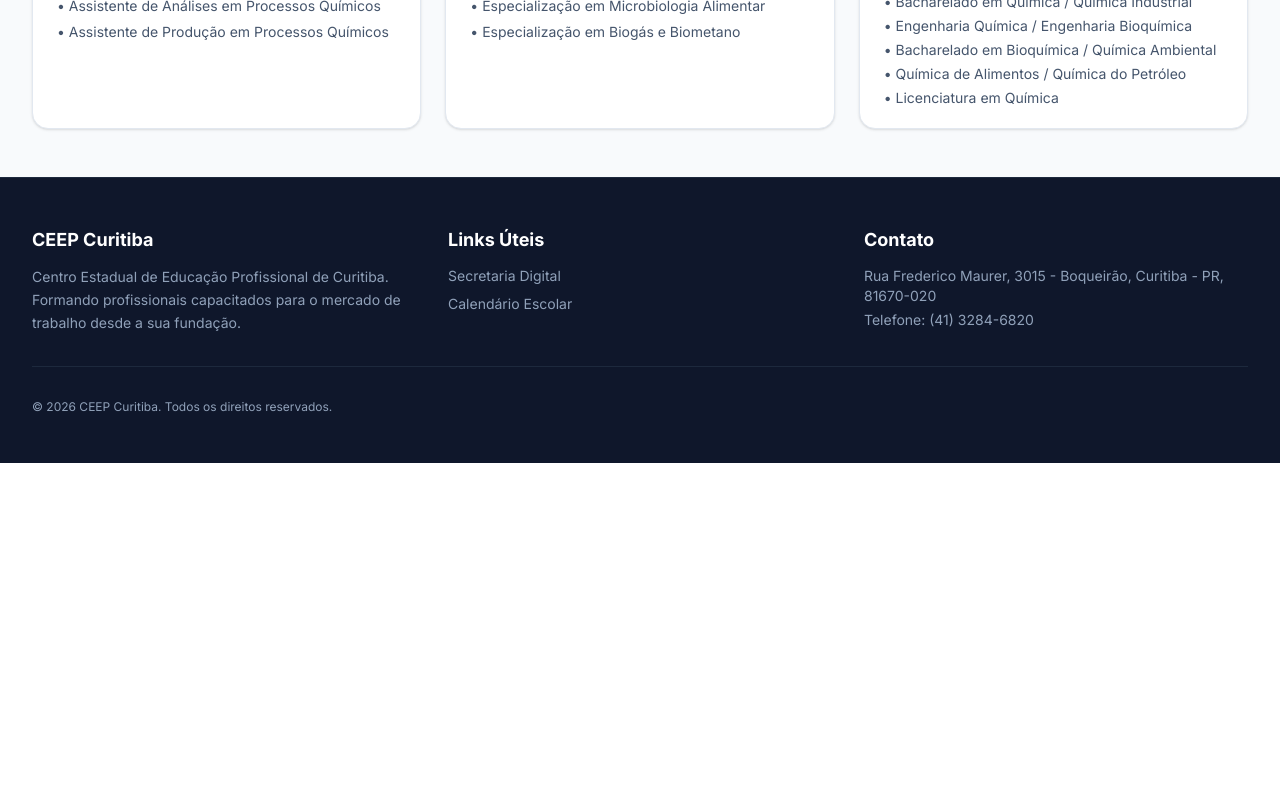
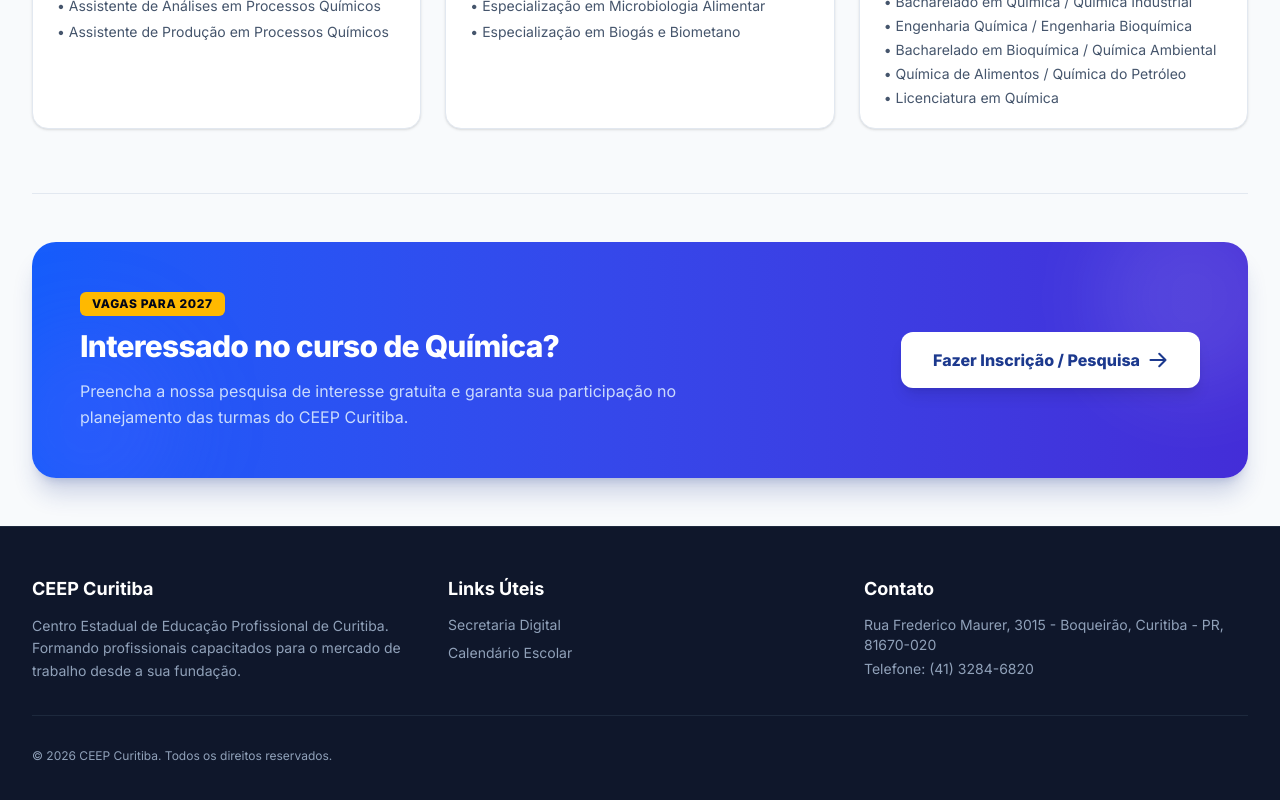
Before and after one commit to nathanveridoc/ceep-frontend, a Next.js app: page /cursos/quimica in a window 1280 px wide. Shown: the part 1887-2687 px from the top of the page. Before the commit the page ends 2350 px from the top, so only its background shows below. Built offline with nearby package versions, Linux system fonts and the light colour scheme.

Commit message:
++ adicionado botão de redirecionamento para inscrição na aba de cada curso

```diff
--- /dev/null
+++ b/app/components/BotaoRedirecionamentoInscricao.tsx
@@ -0,0 +1,59 @@
+import React from "react";
+import Link from "next/link";
+
+interface BotaoRedirecionamentoInscricaoProps {
+  nomeCurso?: string;
+  anoLetivo?: string;
+}
+
+export default function BotaoRedirecionamentoInscricao({
+  nomeCurso,
+  anoLetivo = "2027",
+}: BotaoRedirecionamentoInscricaoProps) {
+  return (
+    <div className="mt-16 pt-12 border-t border-slate-200">
+      <div className="relative bg-gradient-to-r from-blue-600 to-indigo-700 rounded-3xl p-8 sm:p-12 shadow-xl shadow-blue-900/20 overflow-hidden text-center sm:text-left">
+        {/* Efeitos decorativos de fundo */}
+        <div className="absolute -right-10 -top-10 w-48 h-48 bg-white/10 rounded-full blur-2xl pointer-events-none" />
+        <div className="absolute -left-10 -bottom-10 w-48 h-48 bg-indigo-500/20 rounded-full blur-2xl pointer-events-none" />
+
+        <div className="relative z-10 flex flex-col lg:flex-row items-center justify-between gap-8">
+          <div className="max-w-2xl space-y-3">
+            <span className="inline-block bg-amber-400 text-slate-950 text-xs font-extrabold uppercase tracking-wider px-3 py-1 rounded-md">
+              Vagas para {anoLetivo}
+            </span>
+            <h3 className="text-2xl sm:text-3xl font-extrabold text-white tracking-tight leading-tight">
+              Interessado no {nomeCurso ? `curso de ${nomeCurso}` : "curso"}?
+            </h3>
+            <p className="text-blue-100/90 text-sm sm:text-base leading-relaxed">
+              Preencha a nossa pesquisa de interesse gratuita e garanta sua participação no planejamento das turmas do CEEP Curitiba.
+            </p>
+          </div>
+
+          <div className="flex-shrink-0 w-full sm:w-auto">
+            <Link
+              href="/inscricao"
+              className="inline-flex items-center justify-center gap-2 w-full sm:w-auto bg-white hover:bg-amber-400 text-blue-900 hover:text-slate-950 font-extrabold px-8 py-4 rounded-xl shadow-lg transition-all hover:scale-[1.02] text-sm sm:text-base"
+            >
+              <span>Fazer Inscrição / Pesquisa</span>
+              <svg
+                xmlns="http://www.w3.org/2000/svg"
+                fill="none"
+                viewBox="0 0 24 24"
+                strokeWidth={2.5}
+                stroke="currentColor"
+                className="w-5 h-5"
+              >
+                <path
+                  strokeLinecap="round"
+                  strokeLinejoin="round"
+                  d="M13.5 4.5L21 12m0 0l-7.5 7.5M21 12H3"
+                />
+              </svg>
+            </Link>
+          </div>
+        </div>
+      </div>
+    </div>
+  );
+}
--- a/app/cursos/biotecnologia/page.tsx
+++ b/app/cursos/biotecnologia/page.tsx
@@ -1,4 +1,5 @@
 import React from 'react';
+import BotaoRedirecionamentoInscricao from '@/app/components/BotaoRedirecionamentoInscricao';
 
 export default function DetalheCursoBiotecnologia() {
   return (
@@ -153,7 +154,7 @@
             </div>
           </div>
         </div>
-
+        <BotaoRedirecionamentoInscricao nomeCurso="Biotecnologia" />
       </div>
     </div>
   );
--- a/app/cursos/desenvolvimento-de-sistemas/page.tsx
+++ b/app/cursos/desenvolvimento-de-sistemas/page.tsx
@@ -1,4 +1,6 @@
 import React from 'react';
+import BotaoRedirecionamentoInscricao from '@/app/components/BotaoRedirecionamentoInscricao';
+
 
 export default function DetalheCursoDesenvolvimentoSistemas() {
   return (
@@ -179,7 +181,7 @@
 
           </div>
         </div>
-
+        <BotaoRedirecionamentoInscricao nomeCurso="Desenvolvimento de Sistemas" />
       </div>
     </div>
   );
--- a/app/cursos/edificacoes/page.tsx
+++ b/app/cursos/edificacoes/page.tsx
@@ -1,4 +1,5 @@
 import React from 'react';
+import BotaoRedirecionamentoInscricao from '@/app/components/BotaoRedirecionamentoInscricao';
 
 export default function DetalheCursoEdificacoes() {
   return (
@@ -187,7 +188,7 @@
 
           </div>
         </div>
-
+        <BotaoRedirecionamentoInscricao nomeCurso="Edificações" />
       </div>
     </div>
   );
--- a/app/cursos/eletromecanica/page.tsx
+++ b/app/cursos/eletromecanica/page.tsx
@@ -1,4 +1,5 @@
 import React from 'react';
+import BotaoRedirecionamentoInscricao from '@/app/components/BotaoRedirecionamentoInscricao';
 
 export default function DetalheCursoEletromecanica() {
   return (
@@ -225,7 +226,7 @@
 
           </div>
         </div>
-
+        <BotaoRedirecionamentoInscricao nomeCurso="Eletromecânica" />
       </div>
     </div>
   );
--- a/app/cursos/eletronica/page.tsx
+++ b/app/cursos/eletronica/page.tsx
@@ -1,4 +1,5 @@
 import React from 'react';
+import BotaoRedirecionamentoInscricao from '@/app/components/BotaoRedirecionamentoInscricao';
 
 export default function DetalheCursoEletronica() {
   return (
@@ -227,7 +228,7 @@
 
           </div>
         </div>
-
+        <BotaoRedirecionamentoInscricao nomeCurso="Eletrônica" />
       </div>
     </div>
   );
--- a/app/cursos/farmacia/page.tsx
+++ b/app/cursos/farmacia/page.tsx
@@ -1,4 +1,5 @@
 import React from 'react';
+import BotaoRedirecionamentoInscricao from '@/app/components/BotaoRedirecionamentoInscricao';
 
 export default function DetalheCursoFarmacia() {
   return (
@@ -215,7 +216,7 @@
 
           </div>
         </div>
-
+        <BotaoRedirecionamentoInscricao nomeCurso="Farmácia" />
       </div>
     </div>
   );
--- a/app/cursos/manutencao-automotiva/page.tsx
+++ b/app/cursos/manutencao-automotiva/page.tsx
@@ -1,4 +1,5 @@
 import React from 'react';
+import BotaoRedirecionamentoInscricao from '@/app/components/BotaoRedirecionamentoInscricao';
 
 export default function DetalheCursoManutencaoAutomotiva() {
   return (
@@ -208,7 +209,7 @@
 
           </div>
         </div>
-
+        <BotaoRedirecionamentoInscricao nomeCurso="Manutenção Automotiva" />
       </div>
     </div>
   );
--- a/app/cursos/mecanica/page.tsx
+++ b/app/cursos/mecanica/page.tsx
@@ -1,4 +1,5 @@
 import React from 'react';
+import BotaoRedirecionamentoInscricao from '@/app/components/BotaoRedirecionamentoInscricao';
 
 export default function DetalheCursoMecanica() {
   return (
@@ -246,7 +247,7 @@
 
           </div>
         </div>
-
+        <BotaoRedirecionamentoInscricao nomeCurso="Mecânica" />
       </div>
     </div>
   );
--- a/app/cursos/meio-ambiente/page.tsx
+++ b/app/cursos/meio-ambiente/page.tsx
@@ -1,4 +1,5 @@
 import React from 'react';
+import BotaoRedirecionamentoInscricao from '@/app/components/BotaoRedirecionamentoInscricao';
 
 export default function DetalheCursoMeioAmbiente() {
   return (
@@ -199,7 +200,7 @@
 
           </div>
         </div>
-
+        <BotaoRedirecionamentoInscricao nomeCurso="Meio Ambiente" />
       </div>
     </div>
   );
--- a/app/cursos/programacao-de-jogos-digitais/page.tsx
+++ b/app/cursos/programacao-de-jogos-digitais/page.tsx
@@ -1,4 +1,5 @@
 import React from 'react';
+import BotaoRedirecionamentoInscricao from '@/app/components/BotaoRedirecionamentoInscricao';
 
 export default function DetalheCursoJogosDigitais() {
   return (
@@ -184,7 +185,7 @@
 
           </div>
         </div>
-
+        <BotaoRedirecionamentoInscricao nomeCurso="Programação de Jogos Digitais" />
       </div>
     </div>
   );
--- a/app/cursos/quimica/page.tsx
+++ b/app/cursos/quimica/page.tsx
@@ -1,4 +1,5 @@
 import React from 'react';
+import BotaoRedirecionamentoInscricao from '@/app/components/BotaoRedirecionamentoInscricao';
 
 export default function DetalheCursoQuimica() {
   return (
@@ -198,7 +199,7 @@
 
           </div>
         </div>
-
+        <BotaoRedirecionamentoInscricao nomeCurso="Química" />
       </div>
     </div>
   );
```
